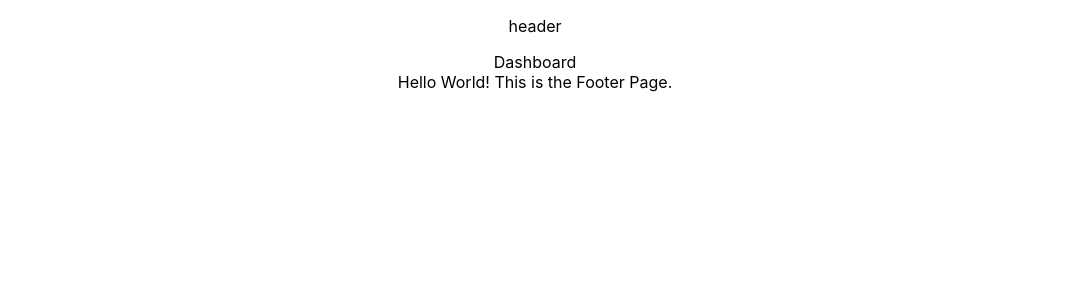
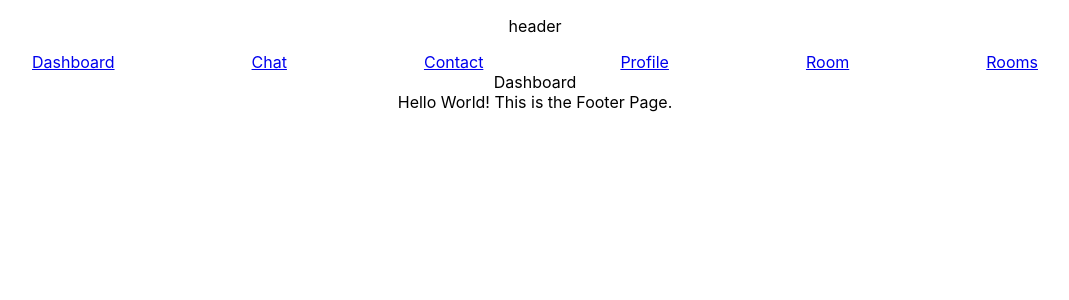
Before and after one commit to agiannell/desk-jockey, a React (Create React App) app: page /Dash in a window 1280 px wide. Shown: the top 300 px of the page, without its empty margins (105-1174 px from the left). Built offline with nearby package versions, Linux system fonts and the light colour scheme; no server answers.

Commit message:
added route links

```diff
--- a/src/components/dashboard/Dashboard.js
+++ b/src/components/dashboard/Dashboard.js
@@ -8,7 +8,7 @@ const Dashboard = (props) => {
   const { setUser, setUserPlaylists } = props;
   const { user } = props;
   console.log(props);
-  const [isLoggedIn,setIsLoggedIn] = useState(false)
+  const [isLoggedIn, setIsLoggedIn] = useState(false)
 
   useEffect(() => {
     let parsed = queryString.parse(window.location.search);
@@ -40,11 +40,11 @@ const Dashboard = (props) => {
     <div>
       <div>Dashboard</div>
       {isLoggedIn
-      ? <div>
+        ? <div>
           <p> Hi {user?.display_name}!</p>
-          <img src={user?.images[0].url} />
+          <img src={user?.images[0]?.url} />
         </div>
-      : null}
+        : null}
     </div>
   )
 }
--- /dev/null
+++ b/src/components/header/Header.css
@@ -0,0 +1,5 @@
+.nav-links {
+  display: flex;
+  flex-direction: row;
+  justify-content: space-evenly;
+}
--- a/src/components/header/Header.js
+++ b/src/components/header/Header.js
@@ -1,11 +1,20 @@
 import react from 'react';
 import { Link } from "react-router-dom";
+import './Header.css'
 
 
 const Header = (props) => {
   return (
     <div>
       <p>header</p>
+      <div className='nav-links'>
+        <Link to='/Dash' >Dashboard</Link>
+        <Link to='/Chat' >Chat</Link>
+        <Link to='/Contact' >Contact</Link>
+        <Link to='/Profile' >Profile</Link>
+        <Link to='/Room' >Room</Link>
+        <Link to='/Rooms' >Rooms</Link>
+      </div>
     </div>
   )
 }
```
Also changed, not shown: src/ducks/reducer/userReducer.js (+9 -9 lines), package.json (line endings or trailing spaces), 1 other file (tests, documents, lock files or other folders).
